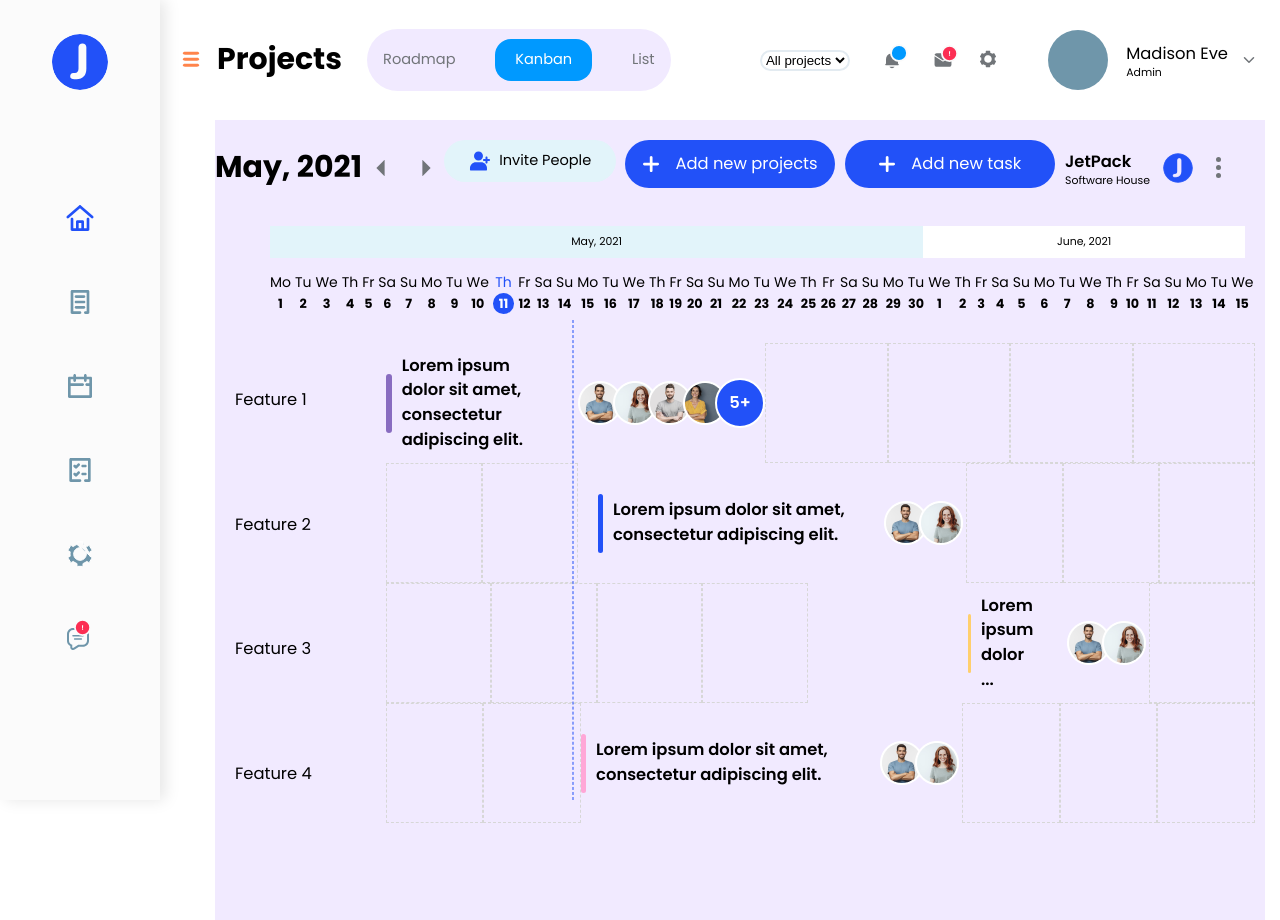
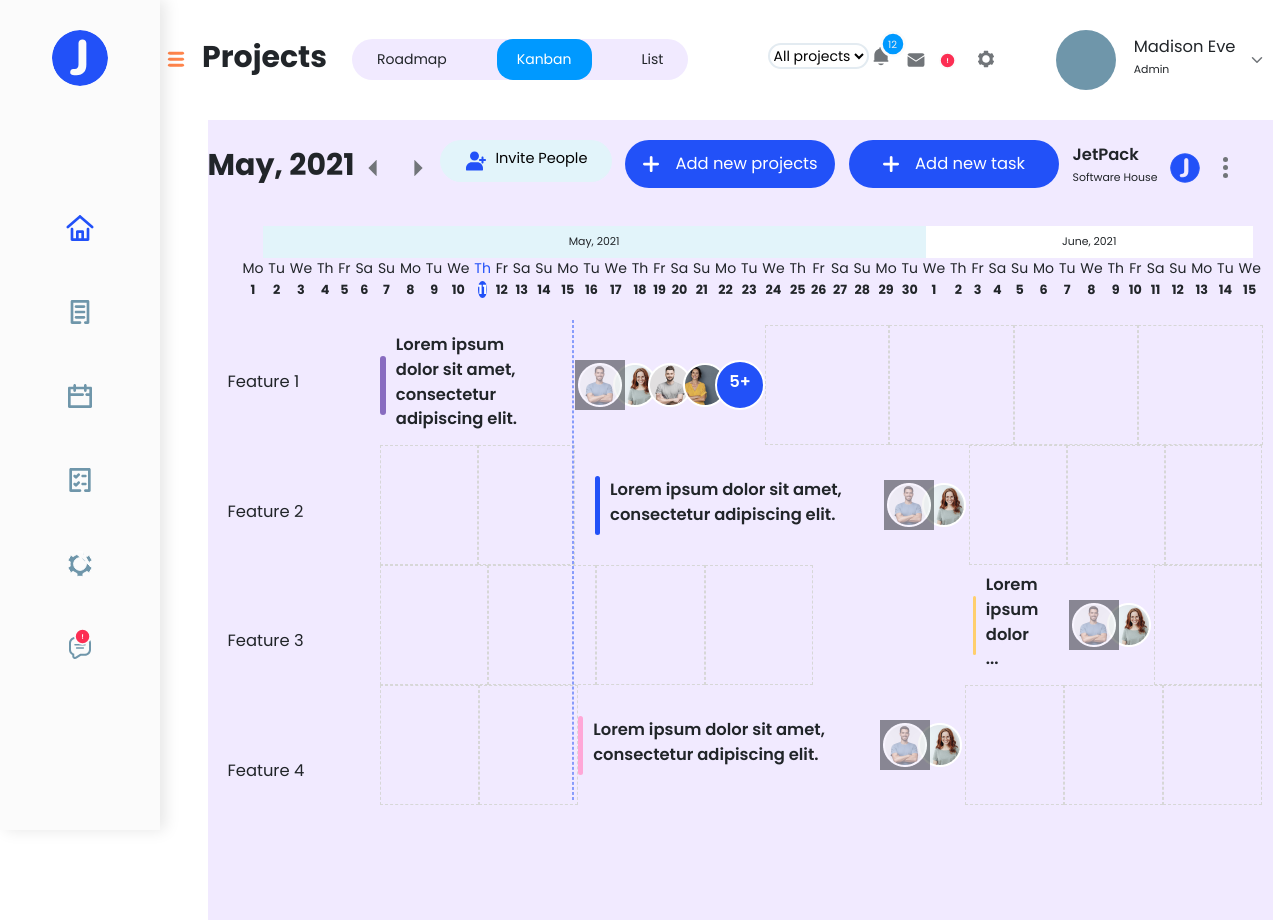
Before and after one commit to Roman-wdesign/Active_box, a website built with webpack: page src/index.html in a window 1280 px wide. Built offline with nearby package versions, Linux system fonts and the light colour scheme.

Commit message:
icons has been changed

```diff
--- a/src/index.html
+++ b/src/index.html
@@ -23,44 +23,58 @@
 </head>
 <body>
 
-<aside class="sidebar">
+<div class="sidebar">
     <!--Sidebar-->
+    <div class="row">
+        <div class="col">
 
             <div class="sidebar__sprite">
-
-        <button class="sidebar__sprite_logo"></button>
-
-        <button class="sidebar__sprite_home"></button>
-        <button class="sidebar__sprite_list"></button>
-        <button class="sidebar__sprite_calendar"></button>
-        <button class="sidebar__sprite_todo"></button>
-        <button class="sidebar__sprite_prime_settings"></button>
-        <button class="sidebar__sprite_mess">
-            <div class="sidebar__sprite_ic_messages"></div>
-            <div class="sidebar__sprite_ic_messages_warning_2"></div>
-        </button>
-        <div class="sidebar__content">
+                <div class="logo">
+                    <div class="sidebar__sprite_logo"></div>
+                </div>
+                <a href="#" class="sidebar__sprite_home"></a>
+                <a href="#" class="sidebar__sprite_list"></a>
+                <a href="#" class="sidebar__sprite_calendar"></a>
+                <a href="#" class="sidebar__sprite_todo"></a>
+                <a href="#" class="sidebar__sprite_prime_settings"></a>
+                <a href="#" class="sidebar__sprite_mess">
+                    <a href="#" class="sidebar__sprite_ic_messages"></a>
+                    <a href="#" class="sidebar__sprite_ic_messages_warning_2"></a>
+                </a>
             </div>
         </div>
-</aside>
+    </div>
+</div>
 
-<div class="container">
+<div class="container-fluid">
     <!---------------------- Header ----------------------------->
-    <header class="header">
+    <div class="row">
+        <header class="header d-flex flex-row justify-content-between align-items-center">
 
-        <div class="header__left">
-            <div class="header__left_burger">
+            <div class="header__left d-flex flex-row justify-content-between align-items-center">
+                <div class="header__left_burger d-flex flex-row justify-content-between align-items-center">
                     <button class="header__left_burger_ico"></button>
                     <h1 class="header__title">Projects</h1>
                 </div>
-
                 <div class="header__button">
-                <button class="header__button__btn"><h6>Roadmap</h6></button>
-                <button class="header__button__btn_active"><h6>Kanban</h6></button>
-                <button class="header__button__btn"><h6>List</h6></button>
+                    <div class="container px-4">
+                        <div class="row gx-5">
+                            <div class="col">
+                                <div class="header__button-btn  p-3">Roadmap</div>
+                            </div>
+                            <div class="col">
+                                <div class="header__button-btn_active">Kanban</div>
+                            </div>
+                            <div class="col">
+                                <div class="header__button-btn  p-3">List</div>
                             </div>
                         </div>
-        <div class="header__mid">
+                    </div>
+                </div>
+            </div>
+
+
+            <div class="header__mid d-flex flex-row justify-content-center">
                 <div class="header__mid_dropdown">
                     <select name="dropdown" id="dropdown">
                         <option value="All projects">All projects</option>
@@ -70,17 +84,20 @@
                     </select>
 
                 </div>
-            <div class="header__mid_icons">
-                <button class="header__mid_notif">
-                    <div class="header__mid__sprite_bell"></div>
-                    <div class="header__mid__sprite_bell_notif_default"></div>
-                </button>
-                <button class="header__mid_notif">
-                    <div class="header__mid__sprite_email"></div>
-                    <div class="header__mid__sprite_email_warning"></div>
+                <div class="header__mid_icons d-flex flex-row">
+
+                    <button type="button" class="btn  header__mid_sprite-bell position-relative">
+                        <span class="header__mid_sprite-bell-notif-default position-absolute start-100 top-0   translate-middle d-flex flex-row justify-content-center align-items-center">
+                            12 <span class="visually-hidden">unread messages</span>
+                        </span>
                     </button>
 
-                <button class="header__mid__sprite_settings"></button>
+                    <button class="header__mid_notif d-flex flex-row">
+                        <div class="header__mid_sprite-email"></div>
+                        <div class="header__mid_sprite-email-warning"></div>
+                    </button>
+
+                    <button class="header__mid_sprite-settings"></button>
                 </div>
             </div>
             <div class="header__right">
@@ -92,6 +109,8 @@
                 <button class="header__right_chevron"></button>
             </div>
         </header>
+    </div>
+
 
     <!---------------------- Task Board ----------------------------->
     <div class="task">
--- a/src/styles/scss/modules/header.scss
+++ b/src/styles/scss/modules/header.scss
@@ -1,73 +1,44 @@
 .header {
   width: 100%;
   padding-left: 160px;
-  @include flex_1;
-  justify-content: space-between;
   font: {
     color: #717579;
   };
 
   &__left {
     &_burger {
-     @include flex_1;
       &_ico {
-        margin: 0 10px 0 0 ;
+        margin: 0 10px 0 0;
         @include svg_h;
         background-image: url($path-ico + 'burger.svg');
       }
-
     }
-
-    @include flex_1;
   }
 
   &__mid {
-    display: flex;
-    flex-direction: row;
-    align-items: center;
+    &_sprite {
+      &-bell {
+       @include svg_notifications_m;
+        background-image: url($path-ico + 'bell.svg');
+        color: $Light;
 
-    &_icons {
-      display: flex;
-      flex-direction: row;
-
-    }
-
-    &_notif {
-      display: flex;
-      flex-direction: row;
-      margin-top: -7px;
-    }
-
-    &__sprite {
-      display: flex;
-      flex-direction: row;
-
-      &_bell {
-        margin-right: -25px;
-        margin-top: 7px;
-        @include svg_h;
-        background-image: url($path-ico + 'bell.svg');
-
-        &_notif_default {
-
-          @include svg_h;
+        &-notif-default {
+         @include svg_notifications;
           background-image: url($path-ico + 'notif_default.svg');
         }
       }
 
-      &_email {
-        margin-right: -25px;
-        margin-top: 7px;
+      &-email {
         @include svg_h;
         background-image: url($path-ico + 'email.svg');
 
-        &_warning {
+        &-warning {
           @include svg_h;
           background-image: url($path-ico + 'warning.svg');
         }
       }
 
-      &_settings {
+      &-settings {
         @include svg_h;
         background-image: url($path-ico + 'settings.svg');
 
@@ -81,19 +52,12 @@
     align-items: center;
 
     &_container {
-
       display: flex;
       flex-direction: column;
     }
 
     &_avatar {
-      margin-right: 18px;
-      width: 60px;
-      height: 60px;
-      border-radius: 100%;
-      border: none;
-      background-color: $Old_Blue_2;
-
+      @include user-avatar;
     }
 
     &_chevron {
@@ -106,27 +70,21 @@
   &__button {
     border-radius: 50px;
     margin: 0 25px;
-    padding: 10px;
     background-color: $Primary_Highlight;
 
-    &__btn {
+    &-btn {
       h6 {
         color: $Secondary_Text;
       }
 
       &_active {
-        color: $White;
-        margin: 0 30px;
-        border-radius: 16px;
-        padding: 10px 20px;
-        background-color: $secondary_active;
+        @include active-button;
       }
     }
   }
 }
 
 #dropdown {
-  margin: 0 20px;
   border-radius: 50px;
   outline: none;
   border: 2px solid #E3EBF1;
--- a/src/styles/scss/modules/sidebar.scss
+++ b/src/styles/scss/modules/sidebar.scss
@@ -1,23 +1,21 @@
 .sidebar {
+  z-index: 9999;
   width: $sidebar-width;
-  height: 100vh;
+
   background-color: $Background;
   box-shadow: 5px 0 15px rgba(#050505, 0.1);
   position: fixed;
-  top: 0;
-  left: 0;
-
 
   &__sprite {
+    height: 100vh;
     @include flex_2;
-    justify-content: flex-start;
+    margin: 30px 0 0 0;
 
     &_logo {
       cursor: pointer;
       border-radius: 50%;
       width: 56px;
       height: 56px;
-      margin: 3.4rem 0 8.6rem;
       background-repeat: no-repeat;
       background-position: center;
       background-image: url($path-ico + 'logo.svg');
@@ -65,3 +63,6 @@
     }
   }
 }
+.logo{
+  padding: 0 0 100px 0;
+}
--- a/src/styles/scss/style.scss
+++ b/src/styles/scss/style.scss
@@ -1,4 +1,5 @@
 @import "utils/reset";
+@import "node_modules/bootstrap/scss/bootstrap";
 @import "utils/vars";
 @import "utils/mixins";
 @import "utils/fonts";
@@ -14,6 +15,7 @@ html {
 }
 
 h1 {
+
   line-height: 4.364rem;
   font: {
     family: $font_pop_b;
@@ -21,16 +23,8 @@ h1 {
     weight: 700;
   };
 }
-
-;
-h2 {
-}
-
-;
-h3 {
-}
-
-;
+h2 {};
+h3 {};
 h4 {
   line-height: 2.455rem;
   font: {
@@ -40,7 +34,7 @@ h4 {
   };
 }
 
-;
+
 
 h5 {
   line-height: 2.455rem;
@@ -89,13 +83,6 @@ body {
   }
 }
 
-.container {
-  width: 100%;
-  max-width: 1600px;
-  margin: 0 auto;
-  padding: 0 15px;
-}
-
 /*Header
 =================
  */
@@ -126,8 +113,6 @@ li {
   }
 
   strong {
-
-    padding: 2px 6px;
     width: 50%;
     height: 50%;
     border-radius: 50%;
--- a/src/styles/scss/utils/button.scss
+++ /dev/null
@@ -1,28 +0,0 @@
-/*Button
-=================
- */
-.btn{
-  display: inline-block;
-  vertical-align: top;
-
-  font:{
-    weight: 600;
-    size: 13px;
-  }
-
-  color: #ffffff;
-  text-decoration: none;
-  text-transform: uppercase;
-  padding: 14px 40px;
-  border-radius: 2px;
-  font-family: $ral_R;
-  border: 0;
-  cursor: pointer;
-  transition: background 0.1s linear;
-}
-.btn--red{
-  background-color: #e84545;
-  &:hover{
-    background-color: #a83434;
-  }
-}
--- a/src/styles/scss/utils/mixins.scss
+++ b/src/styles/scss/utils/mixins.scss
@@ -7,7 +7,21 @@
   background: #C4C4C4;
   box-shadow: 0px 4px 4px rgba(0, 0, 0, 0.04);
 }
-
+@mixin active-button{
+  color: $White;
+  border-radius: 16px;
+  background-color: $secondary_active;
+  padding: 10px 20px;
+  margin: 0 10px;
+}
+@mixin user-avatar{
+  margin-right: 18px;
+  width: 60px;
+  height: 60px;
+  border-radius: 100%;
+  border: none;
+  background-color: $Old_Blue_2;
+}
 @mixin main_row{
   display: flex;
   flex-direction: row;
@@ -31,6 +45,20 @@
   width: $svg_s;
   height: $svg_s;
   background-size: $bg_size;
+  background-repeat: no-repeat;
+  background-position: center;
+}
+@mixin svg_notifications{
+  width: $svg_h;
+  height: $svg_h;
+  background-size: $bg_size_notif;
+  background-repeat: no-repeat;
+  background-position: center;
+}
+@mixin svg_notifications_m{
+  width: $svg_s_notif;
+  height: $svg_s_notif;
+  background-size: $bg_size_notif;
   background-repeat: no-repeat;
   background-position: center;
 }
@@ -93,3 +121,12 @@
   padding: 10px 0;
   border-bottom: 1px solid $Tertiary_Text;
 }
+
+
+@mixin make-container($padding-x: $container-padding-x) {
+  width: 100%;
+  padding-right: $padding-x;
+  padding-left: $padding-x;
+  margin-right: auto;
+  margin-left: auto;
+}
--- a/src/styles/scss/utils/vars.scss
+++ b/src/styles/scss/utils/vars.scss
@@ -48,7 +48,9 @@ $svg_s: 32px;
 $svg_h: 30px;
 $svg_l: 16px;
 $svg_m: 2.6rem 0;
+$svg_s_notif: 25px;
 
 $bg_size: 55%;
 $bg_size_m: 55%;
+$bg_size_notif: 85%;
 $placeholder_mar: 0 0 0 -15px;
```
Also changed, not shown: package.json (+5 -6 lines), src/Index.js (+1 -14 lines), 1 other file. Lines whose indentation alone changed are shown as unchanged.
